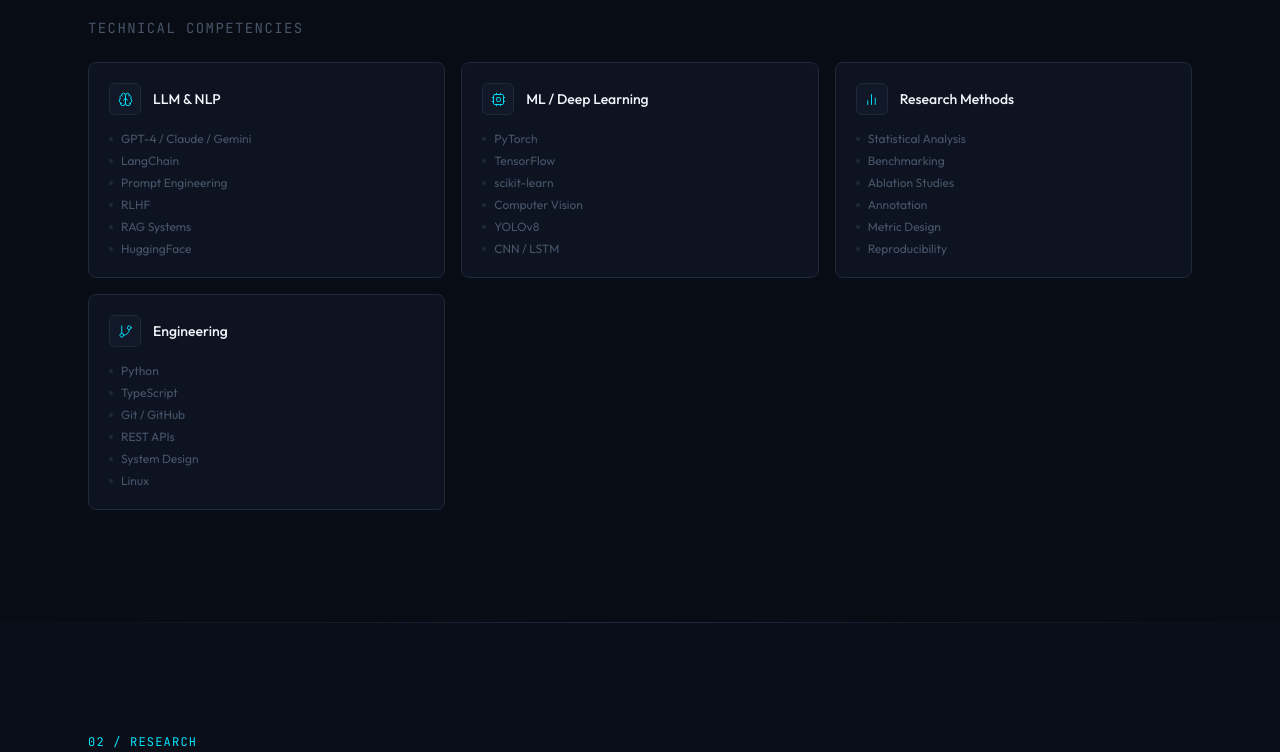
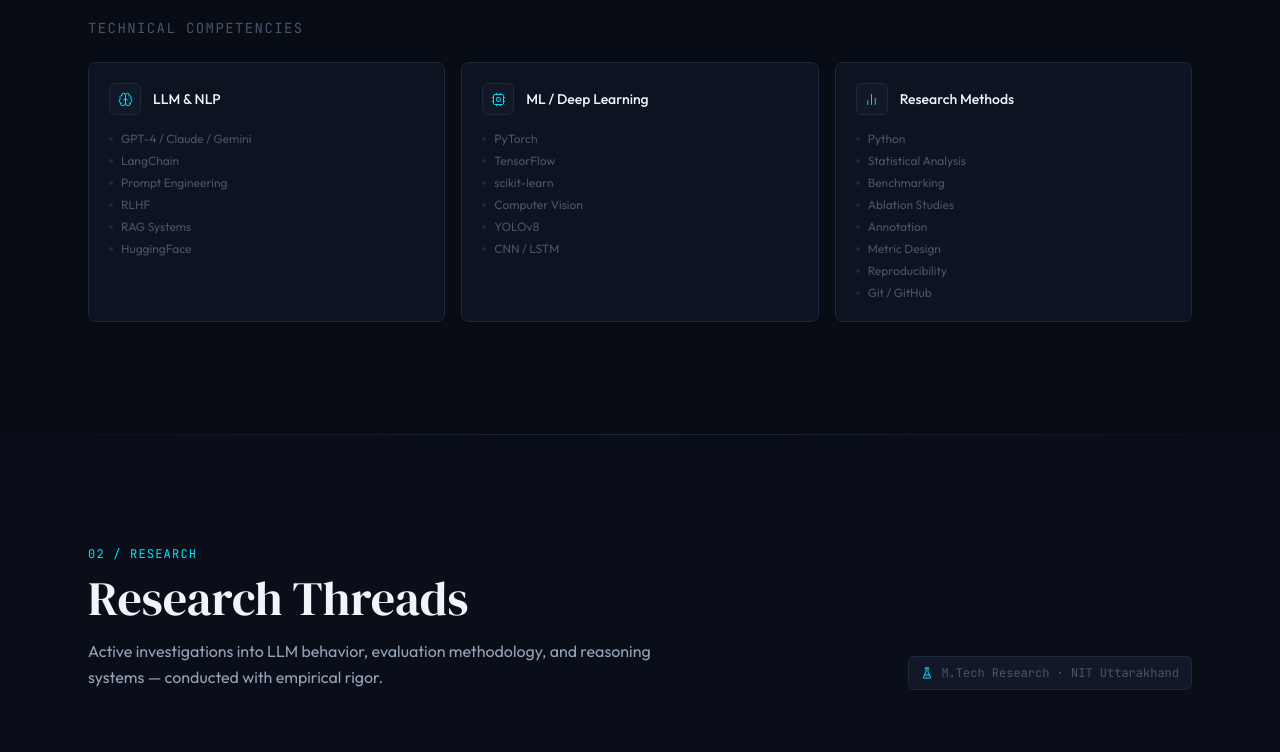
Before and after one commit to Tushar-Lingwal/Tushar-portfolio, a Next.js app: page / in a window 1280 px wide. Shown: the part 1320-2072 px from the top of the page. Built offline with nearby package versions, Linux system fonts and the light colour scheme.

Commit message:
Add 'Git / GitHub' to Research Methods skills

```diff
--- a/components/About.tsx
+++ b/components/About.tsx
@@ -19,12 +19,7 @@
   {
     label: "Research Methods",
     icon: BarChart2,
-    skills: ["Statistical Analysis", "Benchmarking", "Ablation Studies", "Annotation", "Metric Design", "Reproducibility"],
-  },
-  {
-    label: "Engineering",
-    icon: GitBranch,
-    skills: ["Python", "TypeScript", "Git / GitHub", "REST APIs", "System Design", "Linux"],
+    skills: ["Python", "Statistical Analysis", "Benchmarking", "Ablation Studies", "Annotation", "Metric Design", "Reproducibility", "Git / GitHub"],
   },
 ];
 
```
